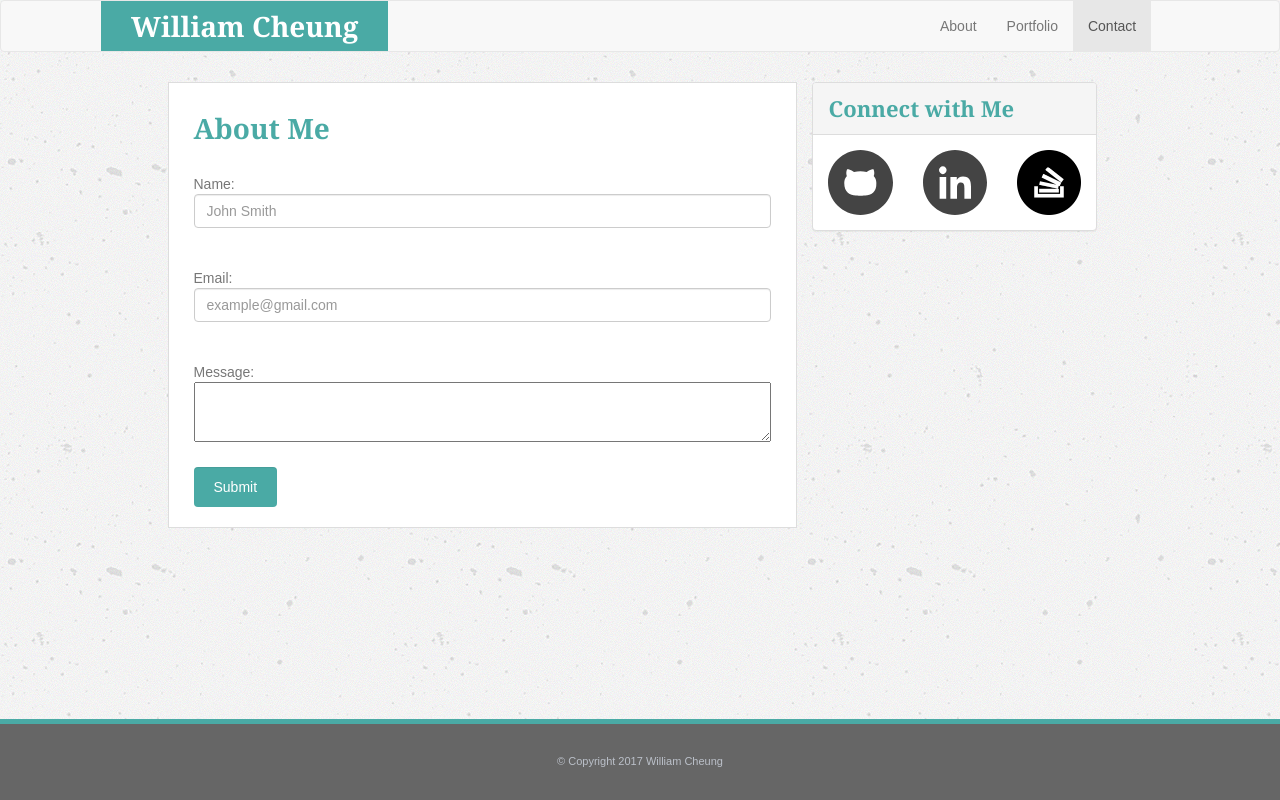
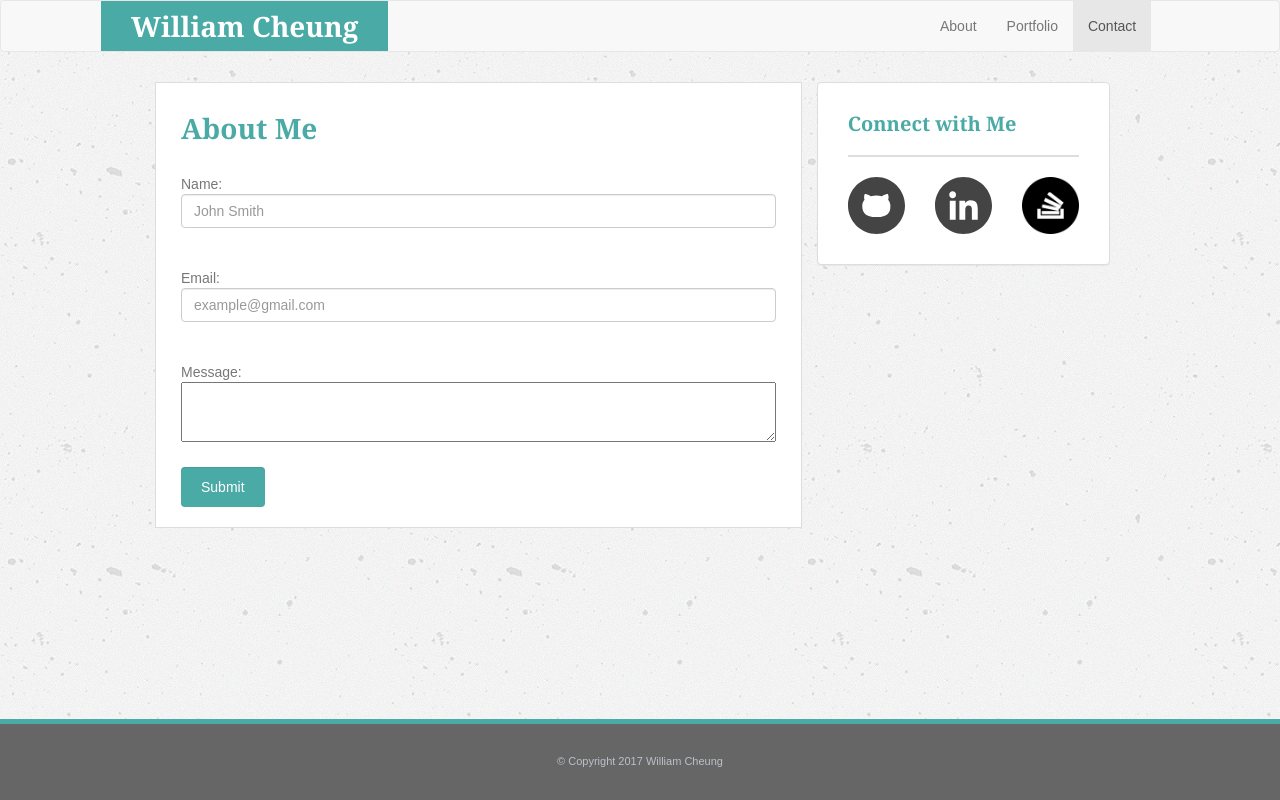
Before and after one commit to wcheung26/Bootstrap-Portfolio, a plain HTML site: page contact.html in a window 1280 px wide. Drawn offline with nearby package versions, Linux system fonts and the light colour scheme.

Commit message:
add sticky footer to contact.html, change panel styling to standard

```diff
--- a/assets/css/style.css
+++ b/assets/css/style.css
@@ -50,7 +50,7 @@ body {
 	margin-bottom: 30px;
 }
 
-h1, h2, .panel-default .panel-heading {
+h1, h2, h3 {
 	font-weight: bold;
 	font-size: 28px;
 	font-family: Georgia, Times, 'Times New Roman', serif;
@@ -61,12 +61,19 @@ h1 {
 	margin: 30px 0px;
 }
 
+h3 {
+	font-size: 20px;
+	margin: 0;
+}
+
 .panel-default .panel-heading {
 	font-size: 22px;
 }
 
 .panel-default .panel-body {
 	float: none;
+	padding: 30px;
+
 }
 
 img {
@@ -214,6 +221,7 @@ p {
 .icons {
 	padding: 10px 0px;
 	width: 30%;
+	max-width: 100px;
 	float: left;
 }
 
--- a/contact.html
+++ b/contact.html
@@ -21,7 +21,7 @@
 
 	<!-- Start page content -->
 
-	<section class="container">
+	<section class="container wrap">
 		<div class="row">
 			<div class="col-xs-10 col-xs-offset-1">
 				<div class="col-xs-12 col-md-8" id="content">
@@ -44,8 +44,13 @@
 				</div>
 				<div class="col-xs-12 col-md-4">
 					<div class="panel panel-default">
-					  	<div class="panel-heading">Connect with Me</div>
 					  	<div class="panel-body container-fluid">
+					  		<div class="row">
+					  			<div class="col-xs-12">
+					  				<h3>Connect with Me</h3>
+					  			</div>
+					  		</div>
+					  		<hr class="breakSmall">
 					  		<div class="row">
 					  			<div class="col-xs-4">
 									<a href="https://github.com/wcheung26"><img src="assets/images/github.svg" alt="Github"></a>
```
Also changed, not shown: index.html (+6 -1 lines), portfolio.html (+6 -1 lines), 1 other file.
